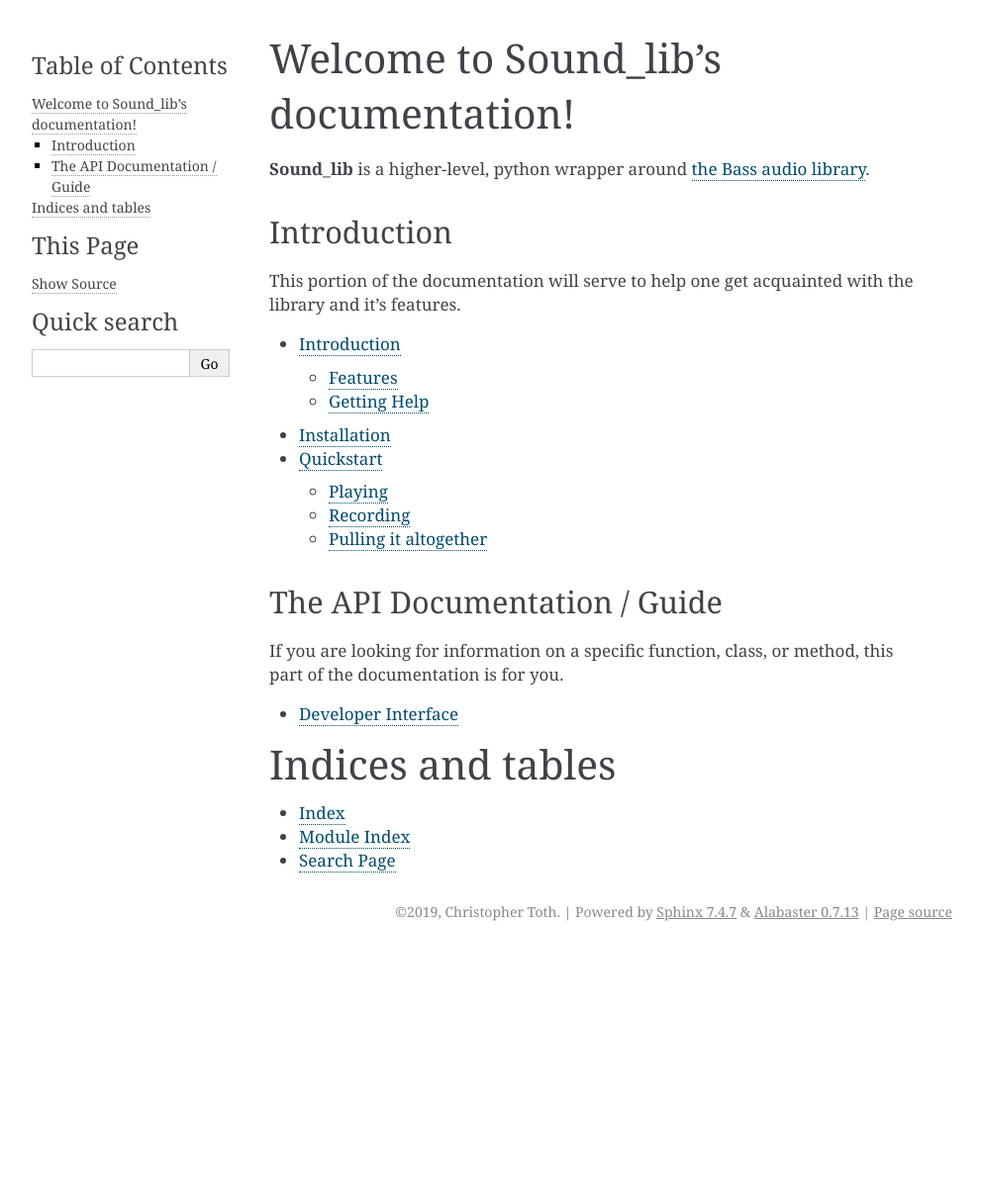
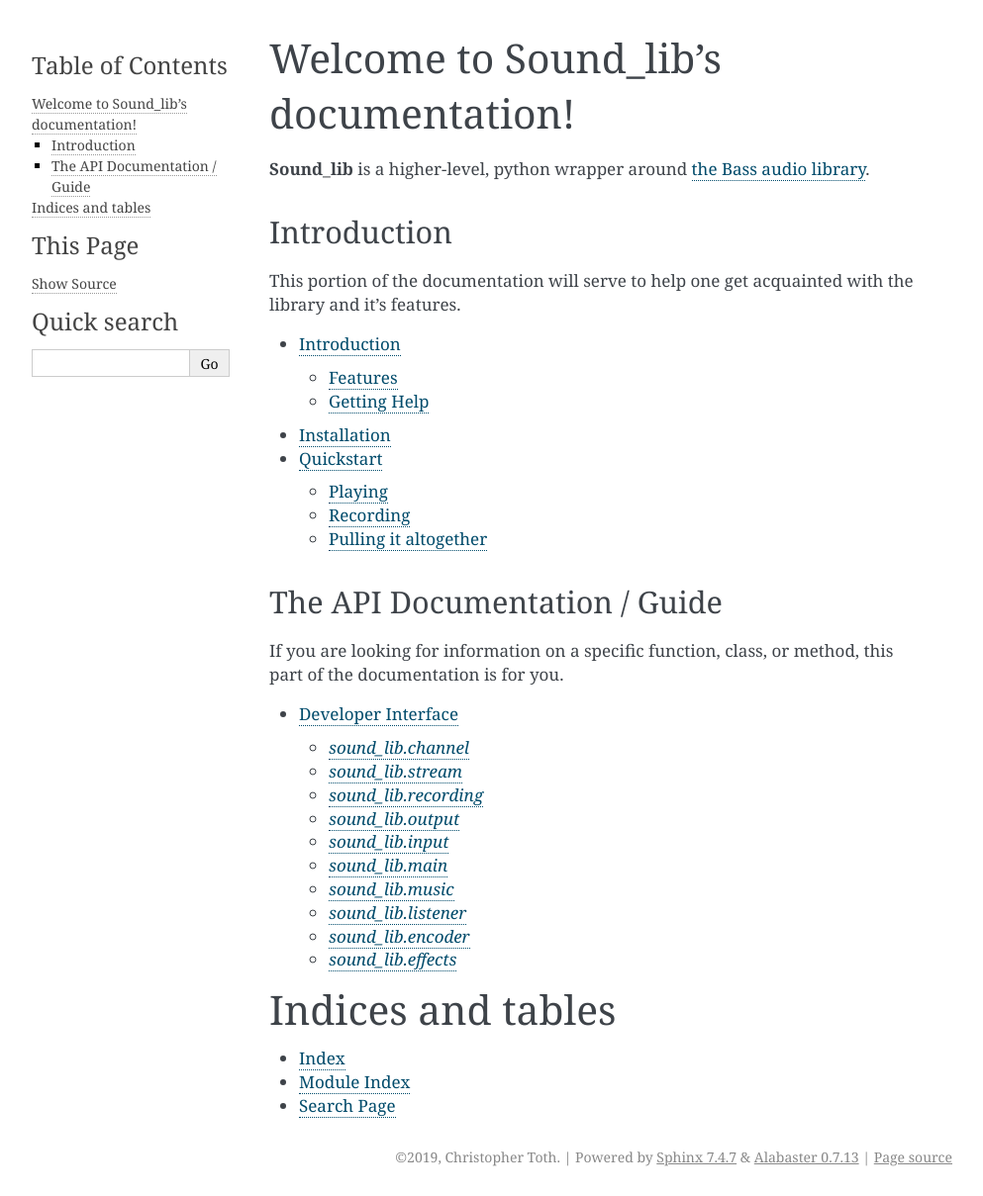
Before and after one commit to accessibleapps/sound_lib, a Sphinx documentation site: the page built from docs/index.rst, in a window 1280 px wide. Shown: the whole page at 99% size, without its empty margins (148-1141 px from the left). Built offline with Sphinx 7.4.7, drawn with Linux system fonts in a browser that asks for light colours; before the commit the page ends 961 px from its top, so only the background shows below that.

Commit message:
Improve API reference layout

```diff
--- a/docs/api.rst
+++ b/docs/api.rst
@@ -1,25 +1,74 @@
 .. _api:
 
+===================
 Developer Interface
+===================
+
+`sound_lib.channel`
 ===================
 
 .. automodule:: sound_lib.channel
     :members:
+
+
+`sound_lib.stream`
+==================
+
 .. automodule:: sound_lib.stream
     :members:
+
+
+`sound_lib.recording`
+=====================
+
+.. automodule:: sound_lib.recording
+    :members:
+
+
+`sound_lib.output`
+==================
+
+.. automodule:: sound_lib.output
+    :members:
+
+
+`sound_lib.input`
+=================
+
+.. automodule:: sound_lib.input
+    :members:
+
+
+`sound_lib.main`
+================
+
+.. automodule:: sound_lib.main
+    :members:
+
+
+`sound_lib.music`
+=================
+
 .. automodule:: sound_lib.music
     :members:
+
+
+`sound_lib.listener`
+====================
+
 .. automodule:: sound_lib.listener
     :members:
-.. automodule:: sound_lib.main
+
+
+`sound_lib.encoder`
+===================
+
+.. automodule:: sound_lib.encoder
     :members:
-.. automodule:: sound_lib.output
-    :members:
-.. automodule:: sound_lib.input
-    :members:
-.. automodule:: sound_lib.recording
-    :members:
+
+
+`sound_lib.effects`
+===================
+
 .. automodule:: sound_lib.effects
     :members:
-.. automodule:: sound_lib.encoder
-    :members:
```
